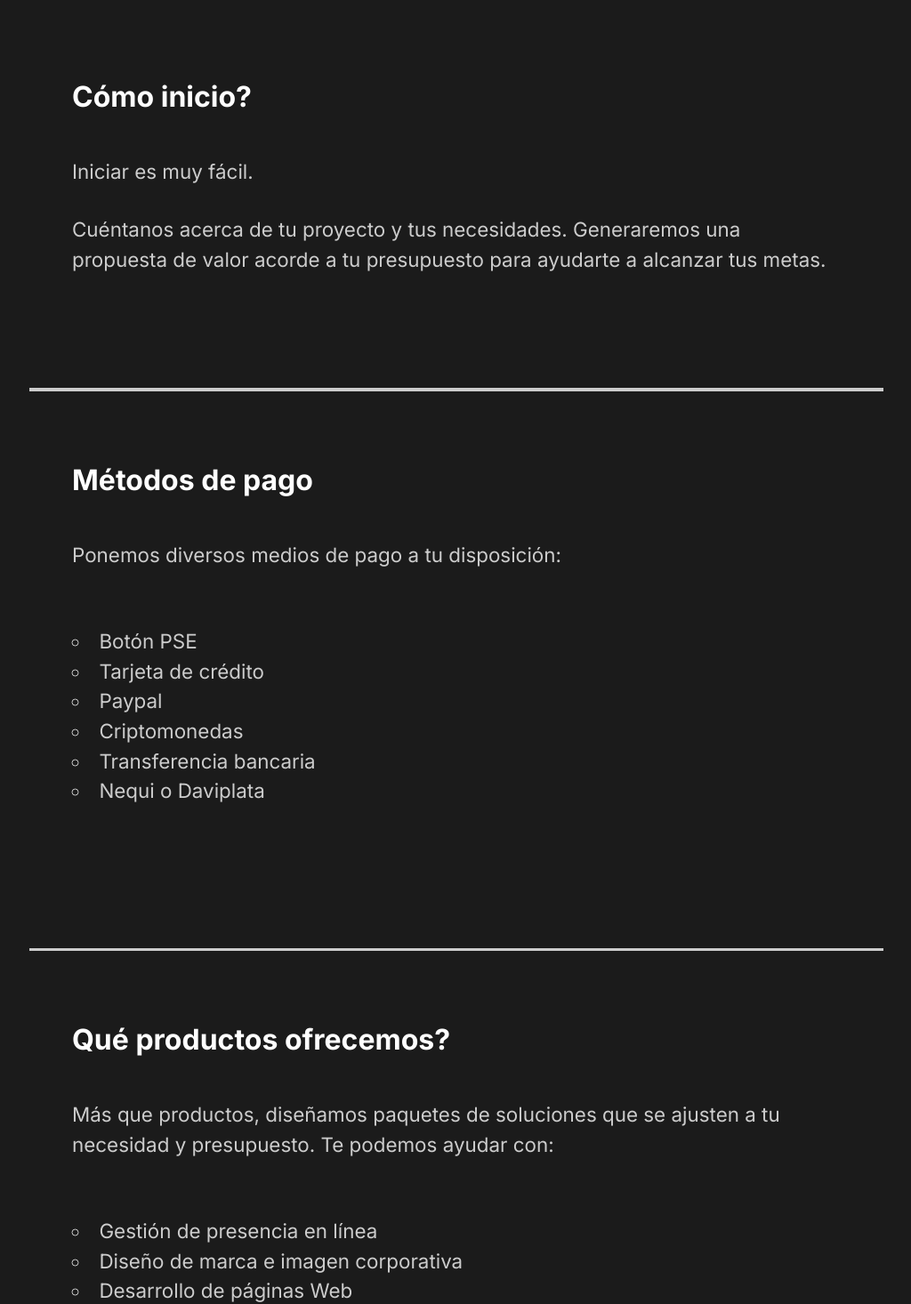
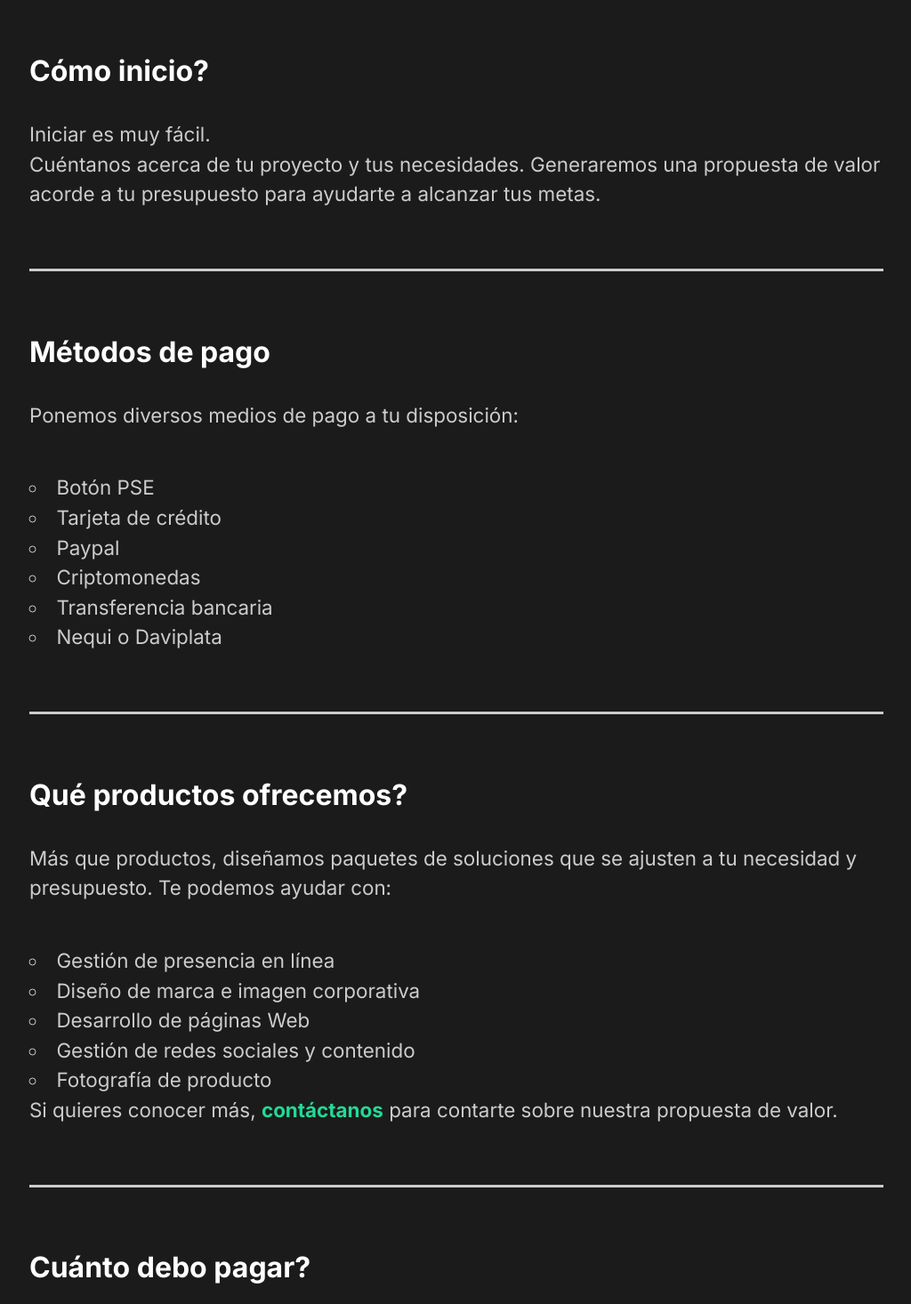
Before and after one commit to xV0lk/first_app, a Next.js app: page / in a window 1280 px wide. Shown: the part 2726-4192 px from the top of the page at 89% size, without its empty margins (127-1151 px from the left). Built offline with nearby package versions, Linux system fonts and the light colour scheme.

Commit message:
8.2 Animations - FAQ and work

```diff
--- a/components/FaqSection.jsx
+++ b/components/FaqSection.jsx
@@ -1,28 +1,32 @@
-import React from 'react';
-import styled from 'styled-components';
-import { SLayout } from '../styles/styles';
-import Link from 'next/link';
+import React from "react";
+import styled from "styled-components";
+import { SLayout } from "../styles/styles";
+import Link from "next/link";
+import Toggle from "./Toogle";
+import { AnimateSharedLayout } from "framer-motion";
 
 const FaqSection = () => {
+  //TODO: CONNECT THIS TO A CMS. MAKE A TEMPLATE AND BRING THEM ALL
   return (
     <SFaq>
       <h2>
         Preguntas frecuentes <span>FAQ</span>
       </h2>
+      <AnimateSharedLayout>
+        <Toggle title={`Cómo inicio?`}>
           <div className="question">
-        <h4>Cómo inicio?</h4>
             <div className="answer">
               <p>Iniciar es muy fácil.</p>
               <p>
-            Cuéntanos acerca de tu proyecto y tus necesidades. Generaremos una
-            propuesta de valor acorde a tu presupuesto para ayudarte a alcanzar
-            tus metas.
+                Cuéntanos acerca de tu proyecto y tus necesidades. Generaremos
+                una propuesta de valor acorde a tu presupuesto para ayudarte a
+                alcanzar tus metas.
               </p>
             </div>
           </div>
-      <div className="faq-line" />
+        </Toggle>
+        <Toggle title={`Métodos de pago`}>
           <div className="question">
-        <h4>Métodos de pago</h4>
             <div className="answer">
               <p>Ponemos diversos medios de pago a tu disposición:</p>
               <ul>
@@ -35,13 +39,13 @@ const FaqSection = () => {
               </ul>
             </div>
           </div>
-      <div className="faq-line" />
+        </Toggle>
+        <Toggle title={`Qué productos ofrecemos?`}>
           <div className="question">
-        <h4>Qué productos ofrecemos?</h4>
             <div className="answer">
               <p>
-            Más que productos, diseñamos paquetes de soluciones que se ajusten a
-            tu necesidad y presupuesto. Te podemos ayudar con:
+                Más que productos, diseñamos paquetes de soluciones que se
+                ajusten a tu necesidad y presupuesto. Te podemos ayudar con:
               </p>
               <ul>
                 <li>Gestión de presencia en línea</li>
@@ -51,67 +55,76 @@ const FaqSection = () => {
                 <li>Fotografía de producto</li>
               </ul>
               <p>
-            Si quieres conocer más,{' '}
+                Si quieres conocer más,{" "}
                 <span>
                   <Link href="/contacto" scroll={false}>
                     <a>contáctanos</a>
                   </Link>
-            </span>{' '}
+                </span>{" "}
                 para contarte sobre nuestra propuesta de valor.
               </p>
             </div>
           </div>
-      <div className="faq-line" />
+        </Toggle>
+        <Toggle title={`Cuánto debo pagar?`}>
           <div className="question">
-        <h4>Cuánto debo pagar?</h4>
             <div className="answer">
               <p>
                 Usualmente el costo de nuestros servicios depende de las
                 características de tu proyecto y tus necesidades.
               </p>
               <p>
-            Generaremos un paquete de soluciones único para ti siempre teniendo
-            en cuenta tu presupuesto.
+                Generaremos un paquete de soluciones único para ti siempre
+                teniendo en cuenta tu presupuesto.
                 <span>
                   <Link href="/contacto" scroll={false}>
                     <a>Contáctanos</a>
                   </Link>
-            </span>{' '}
+                </span>{" "}
                 para conocer más.
               </p>
             </div>
           </div>
-      <div className="faq-line" />
+        </Toggle>
+      </AnimateSharedLayout>
     </SFaq>
   );
 };
 
 const SFaq = styled(SLayout)`
   display: block;
+
   span {
     display: block;
   }
+
   h2 {
     padding-bottom: 2rem;
     font-weight: lighter;
   }
+
   .faq-line {
     background: #cccccc;
     height: 0.2rem;
-    margin: 2rem 0rem;
+    margin: 2rem 0;
     width: 100%;
   }
+
   .question {
-    padding: 3rem 3rem;
+    padding: 1.2rem 0;
     cursor: pointer;
   }
+
   .answer {
-    padding: 2rem 0rem;
+    padding: 1rem 0;
+
     p {
-      padding: 1rem 0rem;
+      padding: 0;
     }
+
     span {
       display: inline-block;
+
       a {
         font-weight: bold;
         color: #23d997;
@@ -120,6 +133,11 @@ const SFaq = styled(SLayout)`
         text-decoration: none;
       }
     }
+
+    ul {
+      margin: 0;
+      padding-bottom: 0;
+    }
   }
 `;
 
--- /dev/null
+++ b/components/Toogle.jsx
@@ -0,0 +1,19 @@
+import React, { useState } from "react";
+import { motion } from "framer-motion";
+
+const Toggle = ({ children, title }) => {
+  const [toggle, setToggle] = useState(true);
+  return (
+    <motion.div
+      layout
+      className={`question`}
+      onClick={() => setToggle(!toggle)}
+    >
+      <motion.h4 layout>{title}</motion.h4>
+      <div>{toggle ? children : ""}</div>
+      <div className="faq-line" />
+    </motion.div>
+  );
+};
+
+export default Toggle;
--- a/src/animation.js
+++ b/src/animation.js
@@ -26,7 +26,7 @@ export const titleAnim = {
   },
 };
 
-export const fade = {
+export const fadeAnim = {
   hidden: { opacity: 0 },
   show: {
     opacity: 1,
@@ -45,3 +45,28 @@ export const photoAnim = {
     },
   },
 };
+
+export const lineAnim = {
+  hidden: { width: "0%" },
+  show: {
+    width: "100%",
+    transition: { duration: 1 },
+  },
+};
+
+export const sliderAnim = {
+  hidden: { x: "-130%", skew: "45deg" },
+  show: {
+    x: "100%",
+    skew: "0deg",
+    transition: { ease: "easeOut", duration: 0.8 },
+  },
+};
+
+export const sliderContainerAnim = {
+  hidden: { opacity: 1 },
+  show: {
+    opacity: 1,
+    transition: { staggerChildren: 0.15, ease: "easeOut" },
+  },
+};
```
Also changed, not shown: pages/work/index.jsx (+51 -7 lines). Lines whose indentation alone changed are shown as unchanged.
